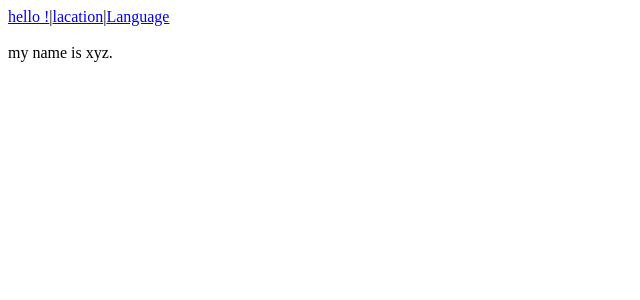
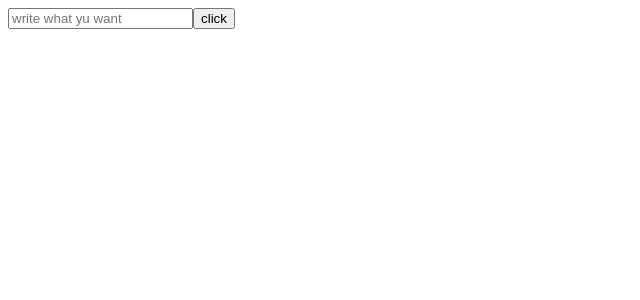
Before and after one commit to sharmasuraj123/react_learning, a React (Vite) app: page / in a window 1280 px wide. Shown: the top 300 px of the page, without its empty margins (0-640 px from the left). Built offline with nearby package versions, Linux system fonts and the light colour scheme.

Commit message:
7th commit and learning the useRef

```diff
--- a/src/App.jsx
+++ b/src/App.jsx
@@ -1,27 +1,20 @@
-import React, { useState } from "react";
-import { BrowserRouter, Link, Route, Routes } from "react-router-dom";
-import { Landing } from "../component/landing";
-import { Lacation } from "../component/lacation";
-import { Language } from "../component/language";
-import { Name } from "../component/name";
-import { Layout } from "../component/outlet";
+import React, { useRef } from "react";
 
 function App() {
+  const reference = useRef(null);
+
   return (
     <>
-      <BrowserRouter>
-        <Link to="/">hello !</Link>|<Link to="/location">lacation</Link>|
-        <Link to="/language">Language</Link>
-        <br />
-        <br />
-        <Routes>
-          <Route path="/" element={<Layout />}>
-            <Route index element={<Name />}></Route>
-            <Route path="/location" element={<Lacation />}></Route>
-            <Route path="/language" element={<Language />}></Route>
-          </Route>
-        </Routes>
-      </BrowserRouter>
+      <input
+        ref={reference}
+        type="text"
+        placeholder="write what yu want "
+      ></input>
+      <button
+        onClick={() => {
+          reference.current.focus();
+        }}
+      >click</button>
     </>
   );
 }
```
